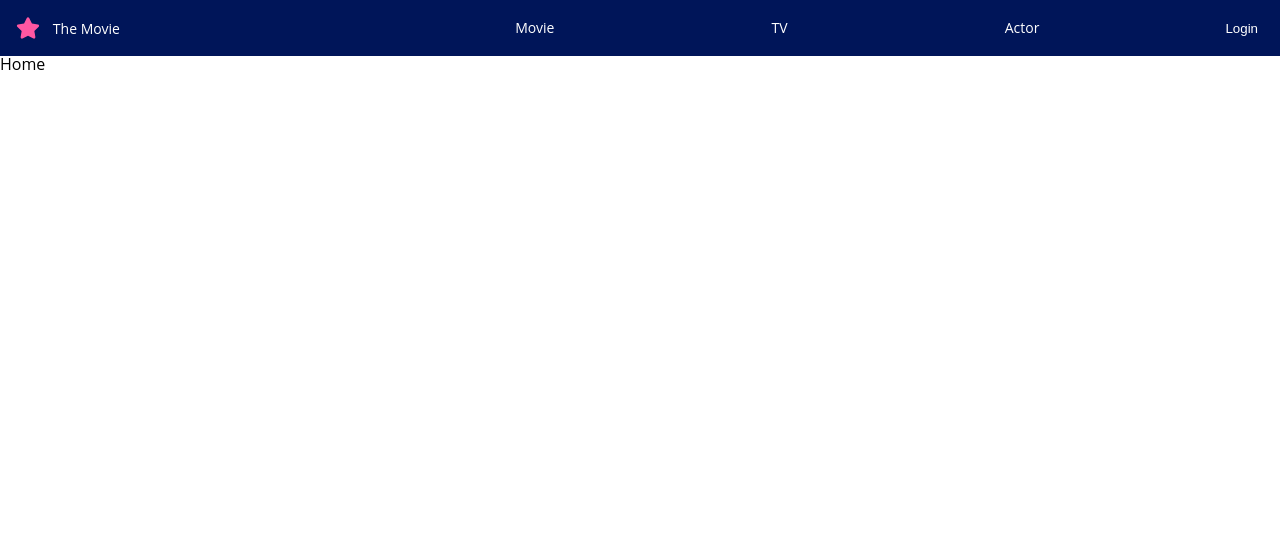
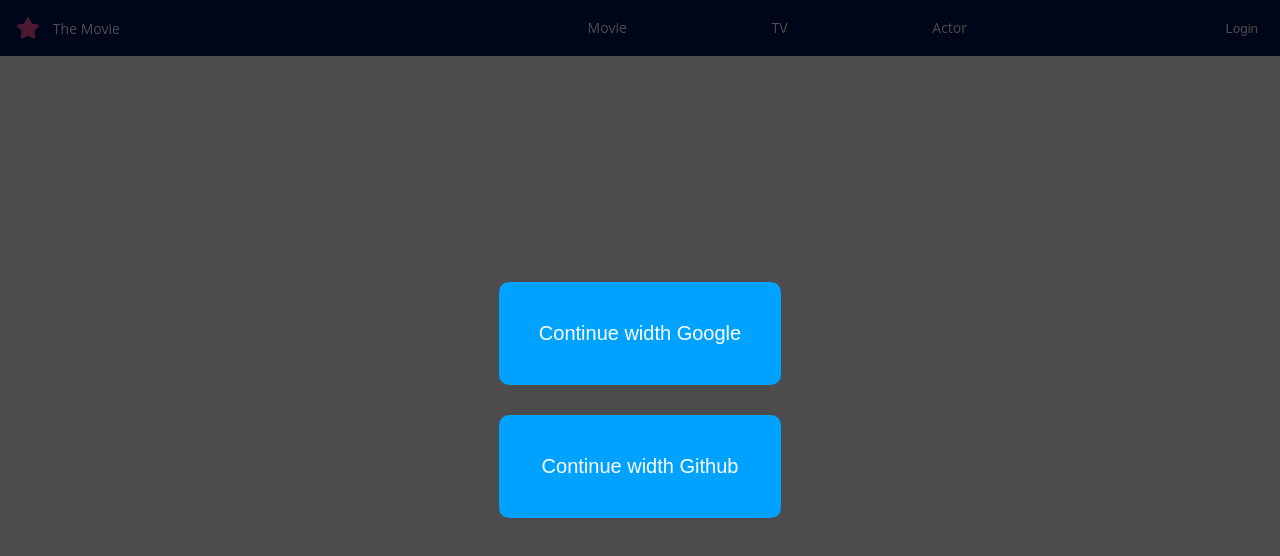
Before and after one commit to jangth0655/react-theMovie, a React (Create React App) app: page / in a window 1280 px wide. Shown: the top 556 px of the page. Built offline with nearby package versions, Linux system fonts and the light colour scheme; no server answers.

Commit message:
update NavbarTap styled-components

```diff
--- a/src/App.tsx
+++ b/src/App.tsx
@@ -21,9 +21,9 @@ function App() {
     <Router>
       <Nav />
       <Routes>
-        <Route path="/" element={<Home />}></Route>
         {login ? (
           <>
+            <Route path="/" element={<Home />}></Route>
             <Route path="movies/nowPlaying" element={<NowMovie />} />
             <Route path="movies/upComing" element={<UpComing />} />
             <Route path="tv/airingToday" element={<AiringToday />} />
@@ -31,7 +31,10 @@ function App() {
             <Route path="actors" element={<Actors />} />
           </>
         ) : (
-          <Route path="/auth" element={<Auth />} />
+          <>
+            <Route path="/" element={<Auth />} />
+            <Route path="*" element={<Navigate to="/" />} />
+          </>
         )}
       </Routes>
     </Router>
--- a/src/components/NavbarTap.tsx
+++ b/src/components/NavbarTap.tsx
@@ -1,4 +1,8 @@
+import { AnimatePresence, motion } from "framer-motion";
+import { useState } from "react";
+import { Link, useNavigate } from "react-router-dom";
 import styled from "styled-components";
+import { useAppSelector } from "../store";
 
 interface ITapContents {
   id: string;
@@ -6,7 +10,9 @@ interface ITapContents {
   two?: string;
 }
 
-const PageLi = styled.li`
+const PageLi = styled(motion.li)`
+  position: relative;
+  margin: auto;
   font-size: 0.875rem;
   cursor: pointer;
   transition: all 0.2s ease-in;
@@ -15,11 +21,70 @@ const PageLi = styled.li`
   }
 `;
 
+const PageName = styled(motion.p)``;
+
+const TapBox = styled(motion.div)`
+  background-color: ${(props) => props.theme.color.whiteColor};
+  position: absolute;
+  width: 7em;
+  display: flex;
+  flex-direction: column;
+  align-items: center;
+  justify-content: center;
+  margin-top: 0.5em;
+  border: 1px solid black;
+  border-radius: 10px;
+  transform-origin: top center;
+  & hr {
+    width: 80%;
+  }
+`;
+
+const TapContents = styled.p`
+  display: flex;
+  justify-content: center;
+  align-items: center;
+  width: 100%;
+  padding: 0.5em;
+  font-size: 0.875rem;
+  color: black;
+  &:hover {
+    background-color: rgba(0, 0, 0, 0.1);
+  }
+`;
+
 const NavbarTap = ({ ...tap }: ITapContents) => {
-  const onTap = (id: string) => {
-    console.log(id);
+  const [showingContents, setShowingContents] = useState(false);
+  const navigate = useNavigate();
+  const login = useAppSelector((state) => state.IsLoginSlice.isLogin);
+  const onTap = () => {
+    setShowingContents(true);
   };
-  return <PageLi onClick={() => onTap(tap.id)}>{tap.id}</PageLi>;
+  const onHoverEnd = () => {
+    setShowingContents(false);
+  };
+
+  const onNavigate = () => {
+    navigate("movies/nowPlaying");
+  };
+  return (
+    <PageLi onHoverStart={onTap}>
+      <PageName>{tap.id}</PageName>
+      {showingContents ? (
+        <TapBox
+          initial={{ scaleY: 0 }}
+          animate={{ scaleY: 1 }}
+          transition={{ type: "tween" }}
+        >
+          <TapContents>
+            <Link to="movies/nowPlaying">{tap.one}</Link>
+          </TapContents>
+
+          <TapContents>{tap.two ? tap.two : null}</TapContents>
+        </TapBox>
+      ) : null}
+    </PageLi>
+  );
 };
 
 export default NavbarTap;
--- a/src/components/navigation.tsx
+++ b/src/components/navigation.tsx
@@ -1,7 +1,5 @@
 import { signOut } from "firebase/auth";
-import { motion } from "framer-motion";
-import { useState } from "react";
-import { Link, useNavigate } from "react-router-dom";
+import { useNavigate } from "react-router-dom";
 import styled from "styled-components";
 import { auth } from "../firebase/firebase";
 import { isLogout } from "../slices/IsLoginSlice";
@@ -9,6 +7,8 @@ import { useAppDispatch, useAppSelector } from "../store";
 import NavbarTap from "./NavbarTap";
 
 const Navbar = styled.nav`
+  position: fixed;
+  width: 100%;
   display: flex;
   align-items: center;
   padding: 1em;
@@ -30,6 +30,7 @@ const ColTwo = styled.div`
 `;
 
 const Logo = styled.svg`
+  cursor: pointer;
   color: ${(props) => props.theme.color.active};
   width: 1.5em;
   height: 1.5em;
@@ -44,7 +45,7 @@ const Name = styled.div`
 
 const Page = styled.ul`
   display: flex;
-  justify-content: space-between;
+  justify-content: space-evenly;
   align-items: center;
   width: 70%;
 `;
@@ -61,35 +62,41 @@ const LoginBtn = styled.button`
 `;
 
 export enum pageTap {
-  movie = "Movie",
-  tv = "TV",
-  actor = "Actor",
+  Movie = "Movie",
+  TV = "TV",
+  Actor = "Actor",
 }
 
 const tapContents = [
-  { id: pageTap.movie, one: "현재 상영", two: "계봉 예정" },
-  { id: pageTap.tv, one: "현재 방영", two: "오늘 방영" },
-  { id: pageTap.actor, one: "인기 배우" },
+  { id: pageTap.Movie, one: "현재 상영", two: "계봉 예정" },
+  { id: pageTap.TV, one: "현재 방영", two: "오늘 방영" },
+  { id: pageTap.Actor, one: "인기 배우" },
 ];
 
 const Nav = () => {
   const login = useAppSelector((state) => state.IsLoginSlice.isLogin);
   const navigate = useNavigate();
   const dispatch = useAppDispatch();
+
   const onLogout = () => {
     signOut(auth);
+    dispatch(isLogout(false));
+  };
+
+  const goHomePage = () => {
     navigate("/");
-    dispatch(isLogout(false));
   };
 
   const onLogin = () => {
     login ? navigate("/") : navigate("/auth");
   };
+  console.log(login);
 
   return (
     <Navbar>
       <ColOne>
         <Logo
+          onClick={goHomePage}
           focusable="false"
           role="img"
           xmlns="http://www.w3.org/2000/svg"
--- a/src/routes/Auth.tsx
+++ b/src/routes/Auth.tsx
@@ -13,10 +13,6 @@ import { useAppDispatch } from "../store";
 const GOOGLE = "google";
 const GITHUB = "github";
 
-const GoogleBtn = styled.button``;
-
-const GithubBtn = styled.button``;
-
 const Auth = () => {
   const dispatch = useAppDispatch();
   useEffect(() => {
@@ -28,6 +24,7 @@ const Auth = () => {
       }
     });
   }, [dispatch]);
+  console.log(auth.currentUser);
 
   const onSocialClick = (e: React.FormEvent<HTMLButtonElement>) => {
     const {
@@ -52,18 +49,48 @@ const Auth = () => {
     await signInWithPopup(auth, provider);
   };
 
-  console.log(auth.currentUser);
+  const Main = styled.main`
+    display: flex;
+    justify-content: center;
+    align-items: center;
+    position: absolute;
+    width: 100%;
+    height: 100vh;
+    background-color: rgba(0, 0, 0, 0.7);
+  `;
+  const ButtonBox = styled.div`
+    display: flex;
+    flex-direction: column;
+    & button:first-child {
+      margin-bottom: 30px;
+    }
+  `;
+  const ProviderBtn = styled.button`
+    font-size: 1.25em;
+    cursor: pointer;
+    padding: 2em;
+    width: 100%;
+    border-radius: 10px;
+    background-color: ${(props) => props.theme.color.main};
+    border: 0;
+    outline: 0;
+    color: white;
+    transition: all 0.2s ease-in;
+    &:hover {
+      background-color: ${(props) => props.theme.color.darkColor};
+    }
+  `;
   return (
-    <div>
-      <div>
-        <GoogleBtn onClick={onSocialClick} name="google">
+    <Main>
+      <ButtonBox>
+        <ProviderBtn onClick={onSocialClick} name="google">
           Continue width Google
-        </GoogleBtn>
-        <GithubBtn onClick={onSocialClick} name="github">
+        </ProviderBtn>
+        <ProviderBtn onClick={onSocialClick} name="github">
           Continue width Github
-        </GithubBtn>
-      </div>
-    </div>
+        </ProviderBtn>
+      </ButtonBox>
+    </Main>
   );
 };
 
--- a/src/routes/movies/NowMovie.tsx
+++ b/src/routes/movies/NowMovie.tsx
@@ -1,5 +1,16 @@
 const NowMovie = () => {
-  return <h1>NowMovies</h1>;
+  return (
+    <div
+      style={{
+        height: "100vh",
+        display: "flex",
+        justifyContent: "center",
+        alignItems: "center",
+      }}
+    >
+      <h1>NowMovies</h1>
+    </div>
+  );
 };
 
 export default NowMovie;
```
